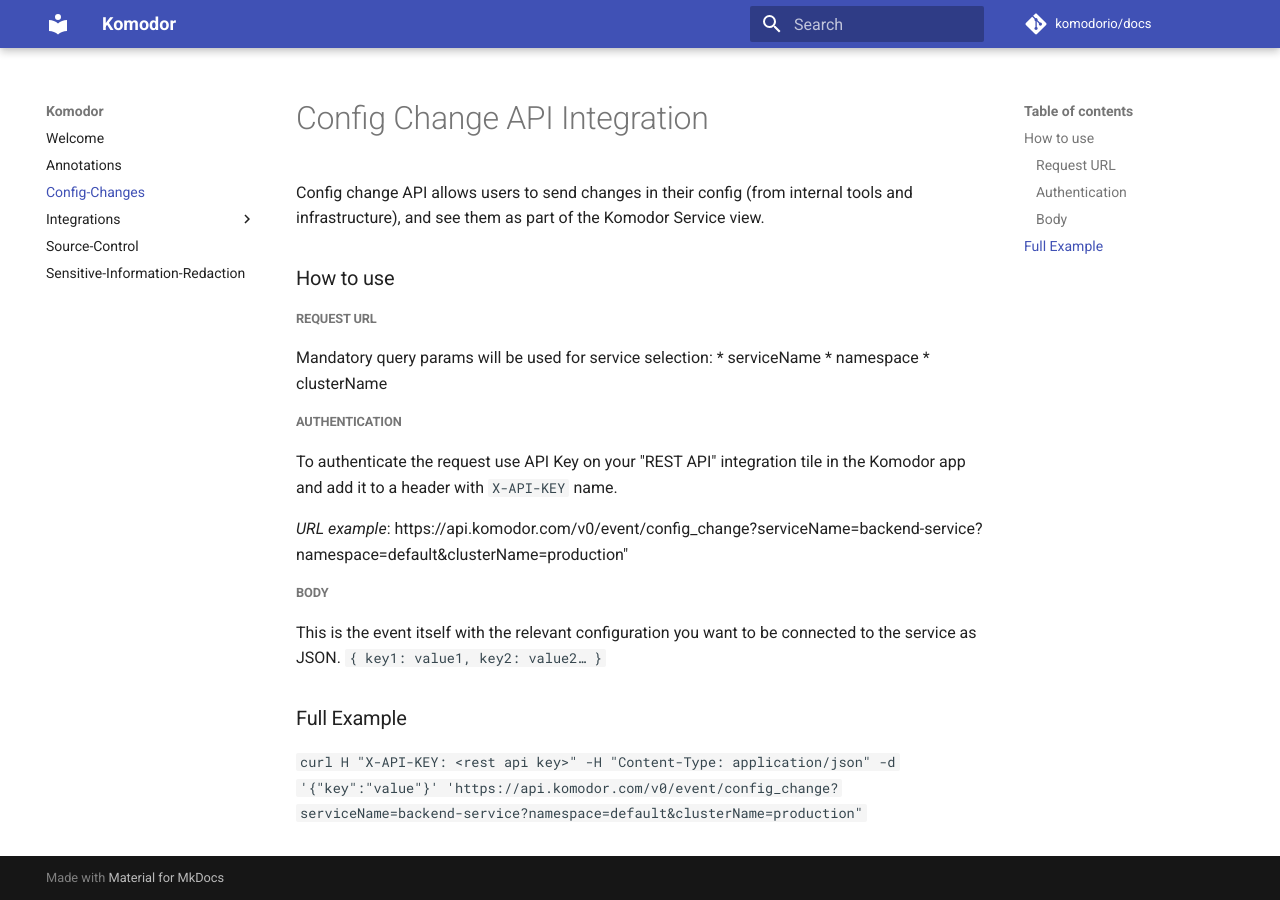
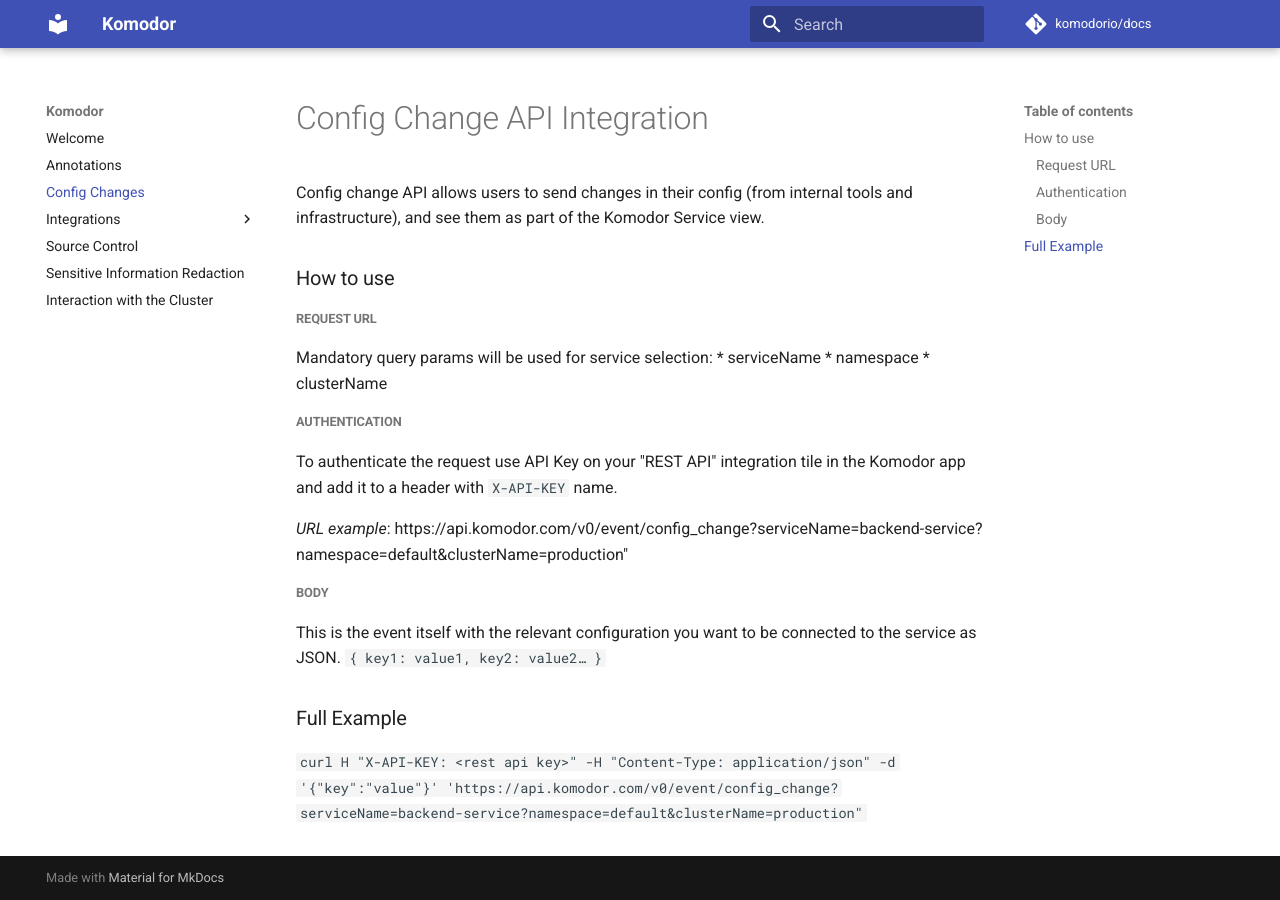
Before and after one commit to komodorio/docs, an MkDocs documentation site: the page built from docs/config-changes.md, in a window 1280 px wide. Built offline with MkDocs 1.6.1 and Material for MkDocs 9.7.7, drawn with Linux system fonts in a browser that asks for light colours; comment, search, counter and statistics services are not loaded; some of the changed lines change nothing that is shown.

Commit message:
feat: update navigation names

```diff
--- a/mkdocs.yml
+++ b/mkdocs.yml
@@ -17,14 +17,14 @@
 nav:
   - Welcome: index.md
   - Annotations: Annotations.md
-  - Config-Changes: config-changes.md
+  - Config Changes: config-changes.md
   - Integrations:
     - Datadog: Integrations/Datadog.md
-    - Datadog-Webhook: Integrations/datadog-webhook.md
+    - Datadog Webhook: Integrations/datadog-webhook.md
     - Grafana: Integrations/Grafana.md
     - LaunchDarkly: Integrations/LaunchDarkly.md
     - PagerDuty: Integrations/PagerDuty.md
     - Sentry: Integrations/Sentry.md
-  - Source-Control: komodor-source-control.md
-  - Sensitive-Information-Redaction: Sensitive-Information-Redaction.md
-  # - Interaction-With-The-Cluster: Interaction-With-The-Cluster.md
+  - Source Control: komodor-source-control.md
+  - Sensitive Information Redaction: Sensitive-Information-Redaction.md
+  - Interaction with the Cluster: Interaction-With-The-Cluster.md
```
